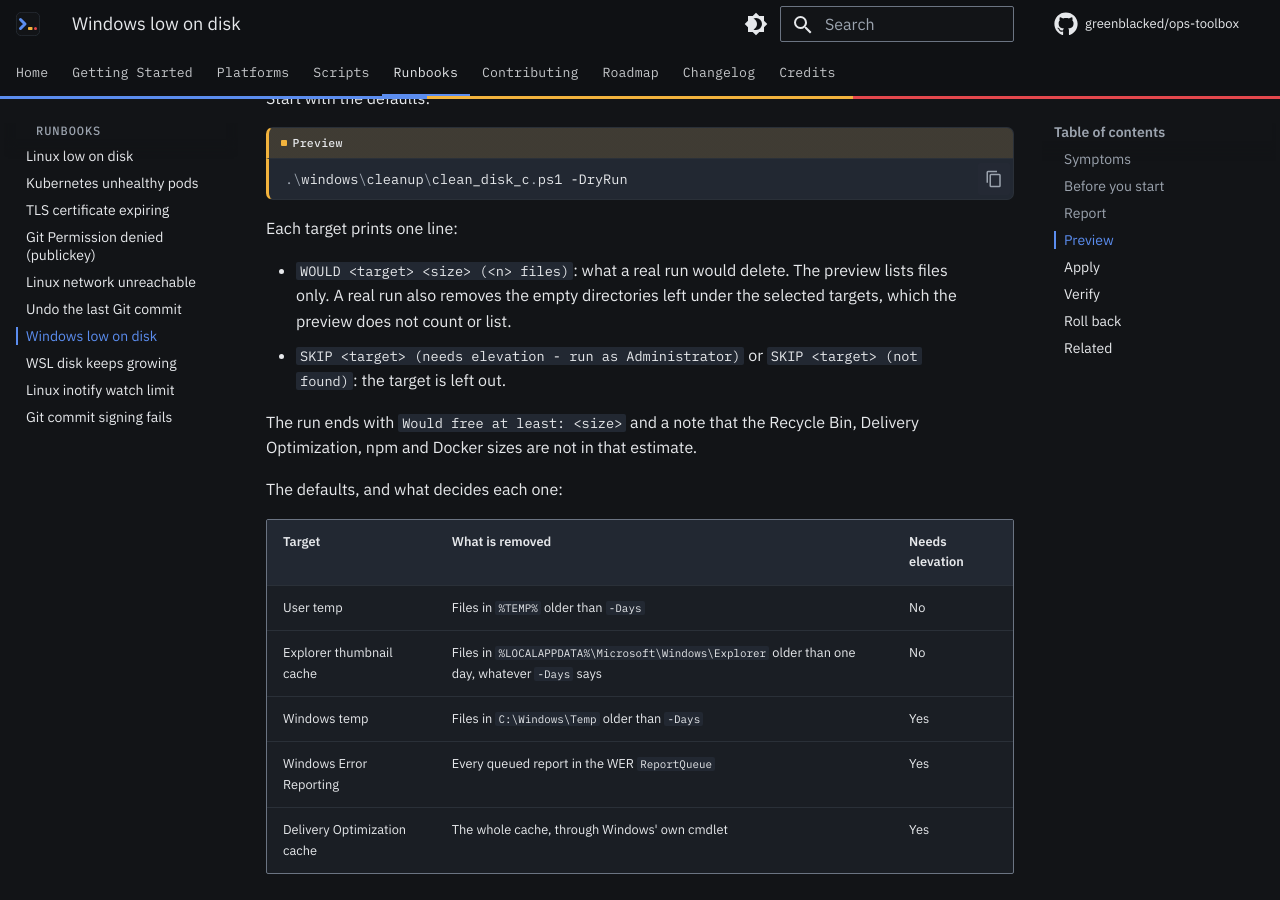
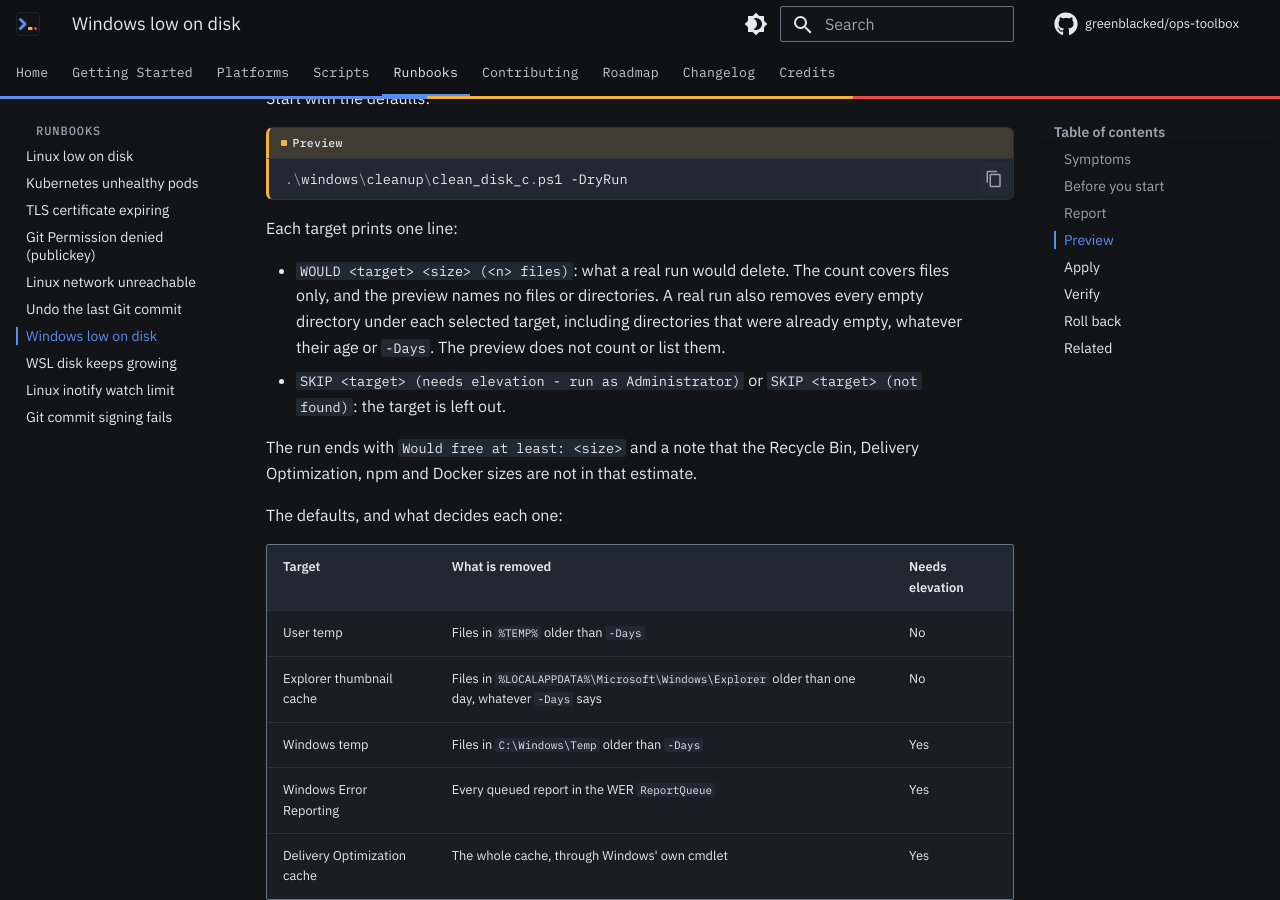
Before and after one commit to greenblacked/ops-toolbox, an MkDocs documentation site: the page built from docs/runbooks/windows-low-disk.md, in a window 1280 px wide and 900 px high, scrolled down 1773 px. Built offline with MkDocs 1.6.1 and Material for MkDocs 9.7.7, drawn with Linux system fonts in a browser that asks for light colours; comment, search, counter and statistics services are not loaded.

Commit message:
docs(runbooks): say exactly what -DryRun omits for directories
The preview counts and reports files only and names none. A real run
removes every empty directory under each selected target, including
ones that were already empty, regardless of age or -Days. Say so
instead of implying only directories emptied by the run are removed.

```diff
--- a/docs/runbooks/windows-low-disk.md
+++ b/docs/runbooks/windows-low-disk.md
@@ -76,9 +76,10 @@ Start with the defaults:
 Each target prints one line:
 
 - `WOULD <target> <size> (<n> files)`: what a real run would delete.
-  The preview lists files only. A real run also removes the empty
-  directories left under the selected targets, which the preview does not
-  count or list.
+  The count covers files only, and the preview names no files or
+  directories. A real run also removes every empty directory under each
+  selected target, including directories that were already empty,
+  whatever their age or `-Days`. The preview does not count or list them.
 - `SKIP <target> (needs elevation - run as Administrator)` or
   `SKIP <target> (not found)`: the target is left out.
 
```
